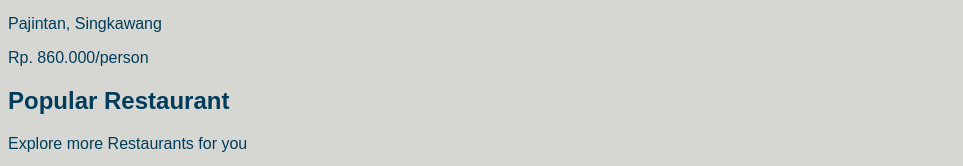
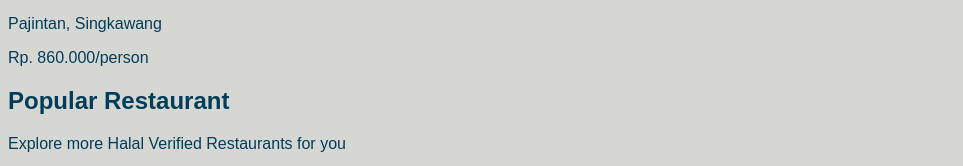
Before and after one commit to Joyce-Acia/Travel-Singkawang, a plain HTML site: page index.html in a window 1280 px wide. Shown: the part 5462-5628 px from the top of the page, without its empty margins (0-963 px from the left). Drawn offline with Linux system fonts and the light colour scheme.

Commit message:
lil adjust

```diff
--- a/index.html
+++ b/index.html
@@ -157,7 +157,7 @@
                <section>
             <div>
                 <h1>Popular Restaurant</h1>
-                <p>Explore more Restaurants for you</p>
+                <p>Explore more Halal Verified Restaurants for you</p>
             </div>
 <!-- 3x1 grid for restaurants -->
             <div class="grid">
```
